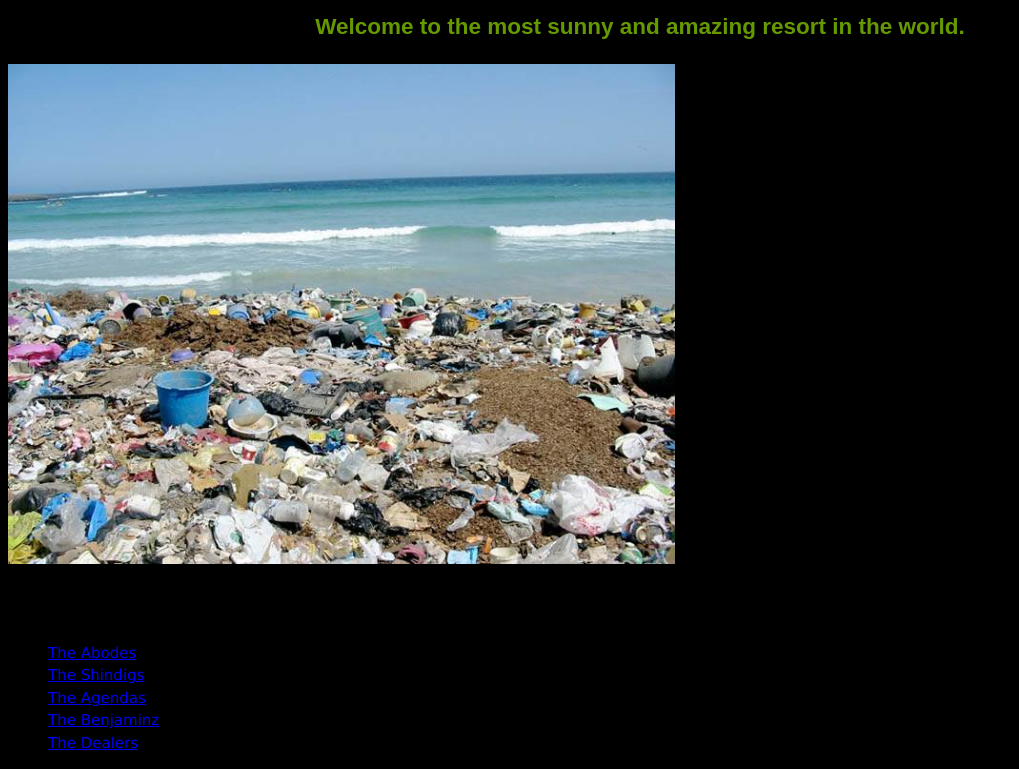
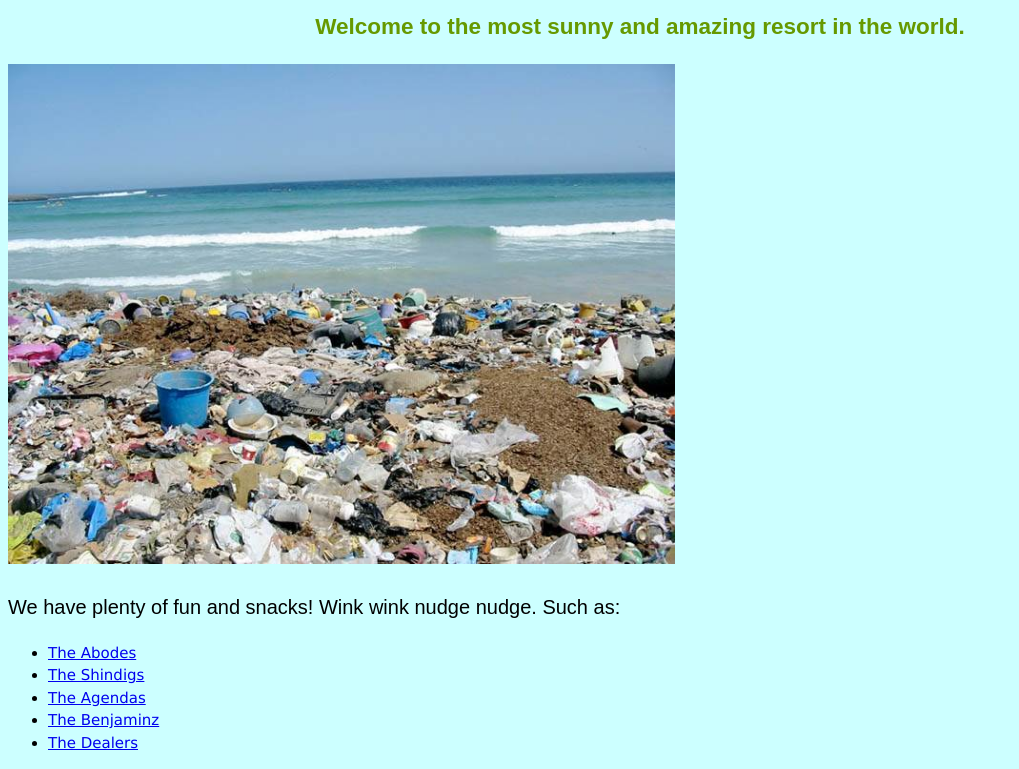
Before and after one commit to evergreencait/resort-website, a plain HTML site: page index.html in a window 1280 px wide. Shown: the part 75-844 px from the top of the page, without its empty margins (0-1019 px from the left). Drawn offline with Linux system fonts and the light colour scheme.

Commit message:
back as it was

```diff
--- a/css/styles.css
+++ b/css/styles.css
@@ -16,5 +16,5 @@ body {
     line-height: 1.5;
     display: block;
     margin: 8px;
-    background-color: black;
+    background-color: rgb(204, 255, 255)
 }
```
